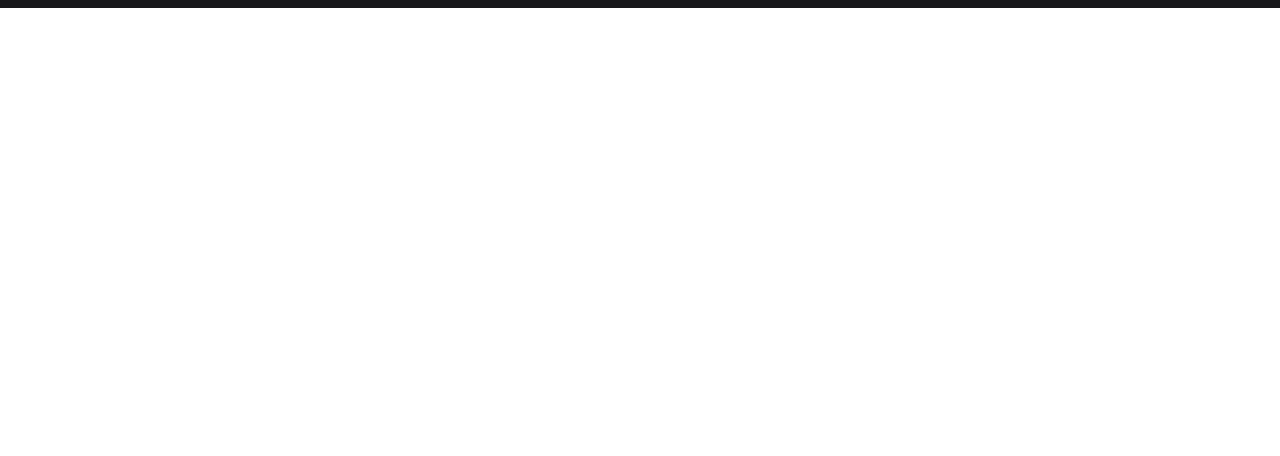
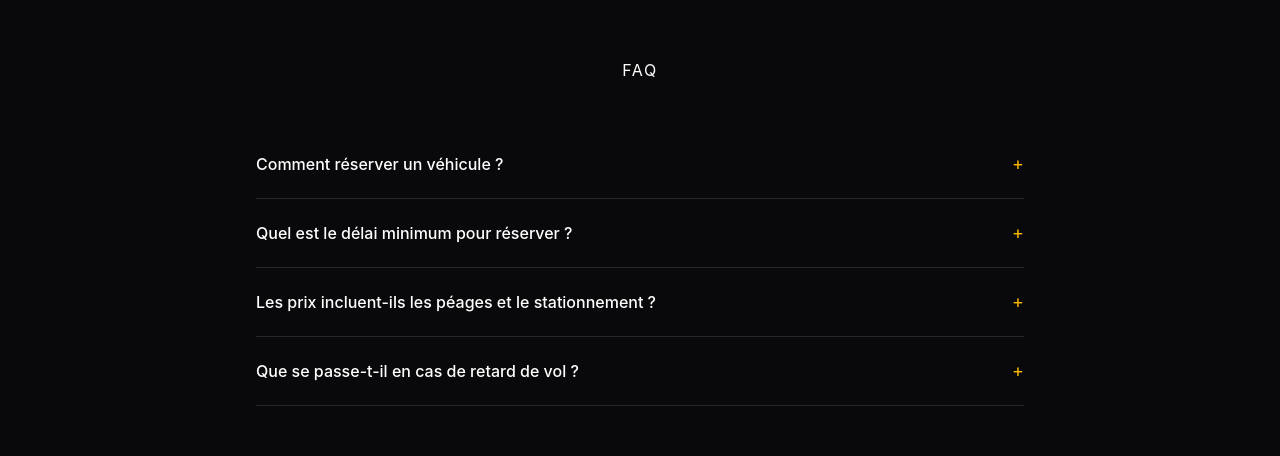
Before and after one commit to MTDev2024/elite-drive, a React (Vite) app: page / in a window 1280 px wide. Shown: the part 1943-2399 px from the top of the page. Before the commit the page ends 1951 px from the top, so only its background shows below. Built offline with nearby package versions, Linux system fonts and the light colour scheme.

Commit message:
feat: FaqSection accordion avec useState

```diff
--- a/src/App.jsx
+++ b/src/App.jsx
@@ -4,6 +4,7 @@ import Footer from "./components/Footer";
 import HeroSection from "./components/HeroSection";
 import ServicesSection from "./components/ServicesSection";
 import FleetSection from "./components/FleetSection";
+import FaqSection from "./components/FaqSection";
 
 function App() {
   return (
@@ -13,6 +14,8 @@ function App() {
         <HeroSection />
         <ServicesSection />
         <FleetSection />
+        <FaqSection />
+
         <main className="flex-1"></main>
 
         <Footer />
--- /dev/null
+++ b/src/components/FaqSection.jsx
@@ -0,0 +1,23 @@
+import faq from "../data/faq";
+import FaqItem from "./ui/FaqItem";
+
+function FaqSection() {
+  return (
+    <section className="bg-zinc-950 py-24 px-8">
+      <h2 className="text-white tracking-widest uppercase text-center mb-12">
+        FAQ
+      </h2>
+      <div className="max-w-3xl mx-auto">
+        {faq.map((item) => (
+          <FaqItem
+            key={item.id}
+            question={item.question}
+            answer={item.answer}
+          />
+        ))}
+      </div>
+    </section>
+  );
+}
+
+export default FaqSection;
--- /dev/null
+++ b/src/components/ui/FaqItem.jsx
@@ -0,0 +1,28 @@
+import { useState } from "react";
+
+function FaqItem({ question, answer }) {
+  const [isOpen, setIsOpen] = useState(false);
+
+  return (
+    <div className="border-b border-zinc-800 py-5">
+      <div
+        onClick={() => setIsOpen(!isOpen)}
+        className="flex justify-between items-center cursor-pointer group"
+      >
+        <span className="text-white font-medium group-hover:text-amber-400 transition-colors">
+          {question}
+        </span>
+
+        <span className="text-amber-400 text-lg ml-4">
+          {isOpen ? "−" : "+"}
+        </span>
+      </div>
+
+      {isOpen && (
+        <p className="text-zinc-400 text-base mt-4 leading-relaxed">{answer}</p>
+      )}
+    </div>
+  );
+}
+
+export default FaqItem;
--- /dev/null
+++ b/src/data/faq.js
@@ -0,0 +1,28 @@
+const faq = [
+  {
+    id: 1,
+    question: "Comment réserver un véhicule ?",
+    answer:
+      "La réservation s'effectue en ligne via notre formulaire, par téléphone ou par email. Nous confirmons chaque réservation dans les 30 minutes.",
+  },
+  {
+    id: 2,
+    question: "Quel est le délai minimum pour réserver ?",
+    answer:
+      "Nous recommandons de réserver au moins 24h à l'avance. Pour les événements (mariages, séminaires), un délai de plusieurs semaines est conseillé.",
+  },
+  {
+    id: 3,
+    question: "Les prix incluent-ils les péages et le stationnement ?",
+    answer:
+      "Oui, tous nos tarifs sont tout compris : péages, stationnement et carburant. Aucun frais supplémentaire ne vous sera facturé.",
+  },
+  {
+    id: 4,
+    question: "Que se passe-t-il en cas de retard de vol ?",
+    answer:
+      "Nous suivons les vols en temps réel. En cas de retard, votre chauffeur adapte son heure d'arrivée sans frais supplémentaires.",
+  },
+];
+
+export default faq;
```
